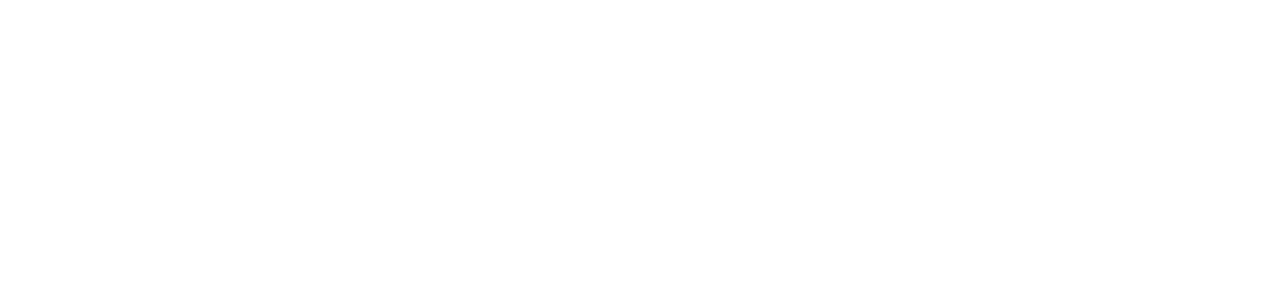
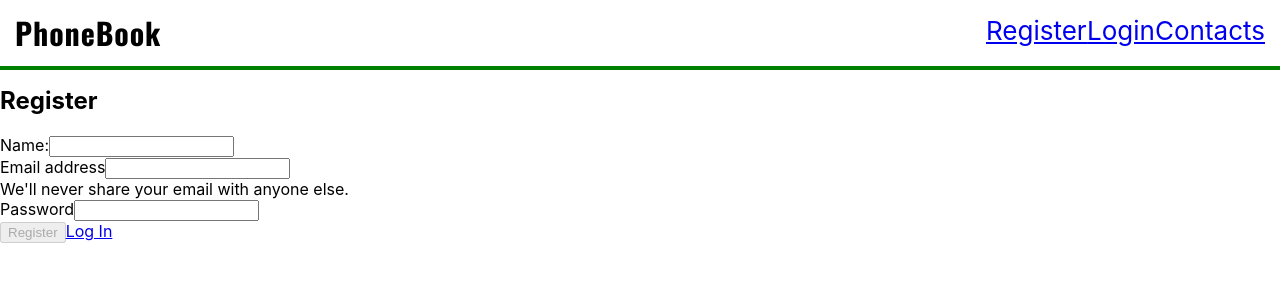
Before and after one commit to Oksana-Pelekhata/goit-react-hw-08-phonebook, a React (Create React App) app: page /goit-react-hw-08-phonebook/register in a window 1280 px wide. Before the commit this address had no page. Shown: the top 300 px of the page. Built offline with nearby package versions, Linux system fonts and the light colour scheme.

Commit message:
changed index.js

```diff
--- a/src/components/Navigation/Navigation.styled.js
+++ b/src/components/Navigation/Navigation.styled.js
@@ -1,6 +1,6 @@
 // import { Button } from '@mui/material';
 import styled from 'styled-components';
-import { Link } from 'react-router-dom'
+// import { Link } from 'react-router-dom'
 
 // export const NavButton = styled.Link`
 
--- a/src/index.js
+++ b/src/index.js
@@ -9,7 +9,7 @@
 
 ReactDOM.createRoot(document.getElementById('root')).render(
   <Provider store={store}>
-    <BrowserRouter>
+    <BrowserRouter basename="/goit-react-hw-08-phonebook">
       <App />
     </BrowserRouter>
 
--- a/src/pages/RegisterPage.jsx
+++ b/src/pages/RegisterPage.jsx
@@ -1,4 +1,3 @@
-import { register } from 'api/users'
 import React, { useState } from 'react'
 import { useDispatch } from 'react-redux'
 import { Link, useNavigate } from 'react-router-dom'
@@ -25,7 +24,8 @@
     console.log({ name, password, email })
      dispatch(registerThunk({ name, password, email })).unwrap()
             .then(() => { navigate('/') })
-        .catch(()=> {console.log("error login")})
+       .catch(() => { console.log("error login") })
+    e.target.form.reset();
     // register({
     //   name, email, password,
     // }).then(navigate('/login'))
--- a/src/redux/reducer.js
+++ b/src/redux/reducer.js
@@ -1,5 +1,5 @@
 import { combineReducers } from "redux";
-import { contactsReducer } from "./contacts/contactsSlice";
+// import { contactsReducer } from "./contacts/contactsSlice";
 import { filterReducer } from "./filterSlice";
 import { authReducer } from "./Auth/slice";
 
```
